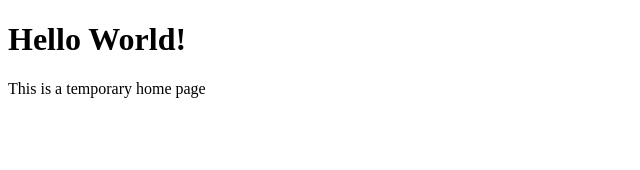
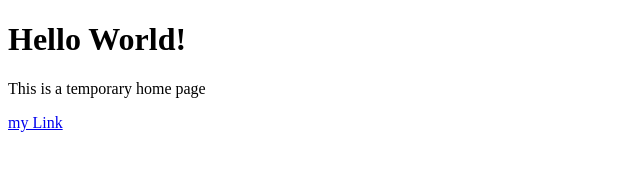
Before and after one commit to ColioDa/ColioDa.github.io, a plain HTML site: page index.html in a window 1280 px wide. Shown: the full height of the page, 0-640 px from the left. Drawn offline with Linux system fonts and the light colour scheme.

Commit message:
Update index.html

```diff
--- a/index.html
+++ b/index.html
@@ -6,5 +6,6 @@
   <body>
     <h1>Hello World!</h1>
     <p>This is a temporary home page</p>
+    <a href="test.html">my Link</a>
   </body>
 </html>
```
